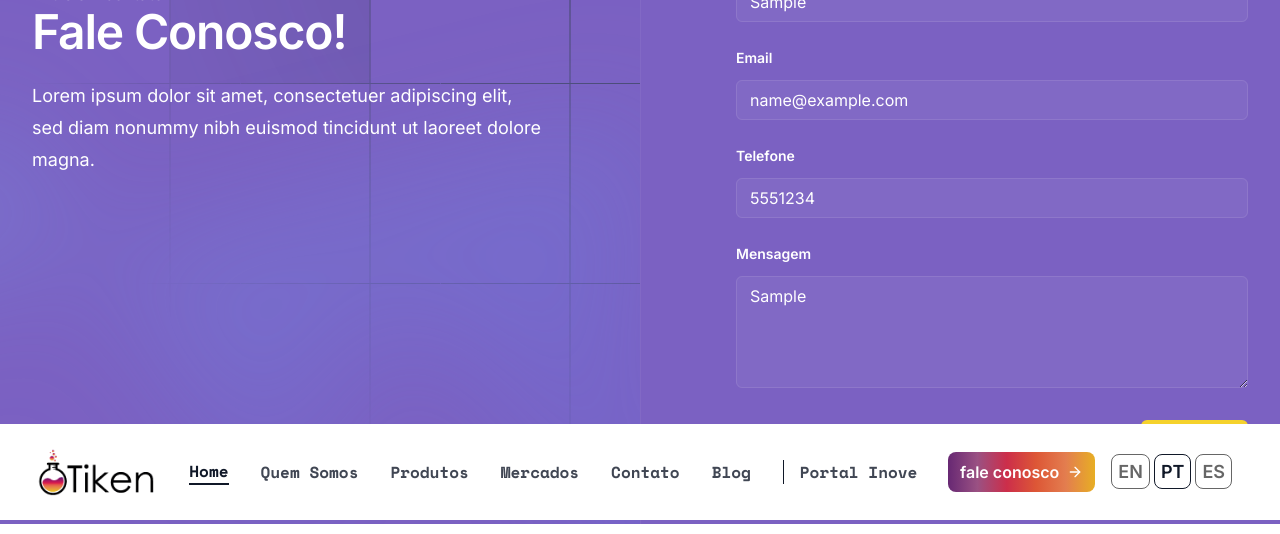
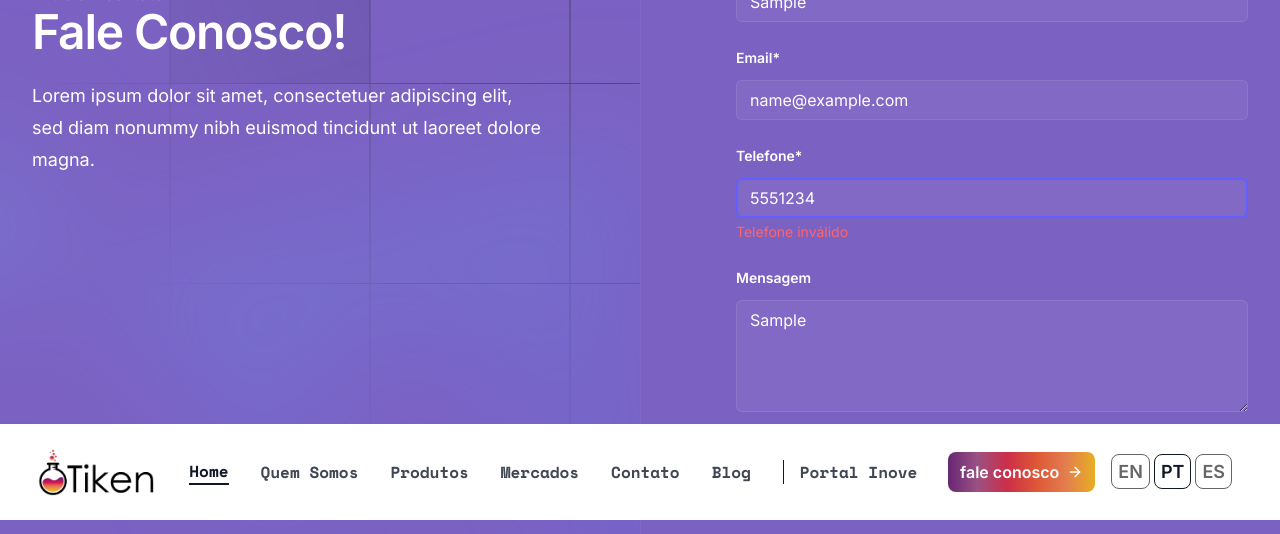
Before and after one commit to TrindadeBRA/trinitykit-next, a Next.js app: page / in a window 1280 px wide. Both pictures are taken after typing "Sample", "name@example.com", "5551234", "Sample" into the empty fields and a click on the button "Enviar". Shown: the part 3729-4263 px from the top of the page. Built offline with nearby package versions, Linux system fonts and the light colour scheme.

Commit message:
feat: talk with us form separate

```diff
--- /dev/null
+++ b/src/components/TalkToUs/form.tsx
@@ -0,0 +1,115 @@
+'use client'
+
+import { useForm } from 'react-hook-form'
+import { zodResolver } from '@hookform/resolvers/zod'
+import { z } from 'zod'
+import { ArrowRightIcon } from 'lucide-react'
+
+const talkToUsFormSchema = z.object({
+  name: z.string().min(3, 'Nome deve ter pelo menos 3 caracteres'),
+  email: z.string().email('Email inválido'),
+  phone: z.string().min(10, 'Telefone inválido'),
+  message: z.string().optional(),
+})
+
+type TalkToUsFormData = z.infer<typeof talkToUsFormSchema>
+
+export function TalkToUsForm() {
+  const {
+    register,
+    handleSubmit,
+    formState: { errors },
+  } = useForm<TalkToUsFormData>({
+    resolver: zodResolver(talkToUsFormSchema),
+  })
+
+  const onSubmit = async (data: TalkToUsFormData) => {
+    // Handle form submission here
+    console.log('Dados enviados!', data)
+  }
+
+  return (
+    <form onSubmit={handleSubmit(onSubmit)} className="px-6 pt-16 pb-16 lg:px-8">
+      <div className="mx-auto max-w-xl lg:mr-0 lg:max-w-lg">
+        <div className="grid grid-cols-1 gap-x-8 gap-y-6 sm:grid-cols-2">
+          <div className="sm:col-span-2">
+            <label htmlFor="name" className="block text-sm/6 font-semibold text-white">
+              Nome*
+            </label>
+            <div className="mt-2.5">
+              <input
+                {...register('name')}
+                type="text"
+                autoComplete="name"
+                className="block w-full rounded-md bg-white/5 px-3.5 py-2 text-base text-white outline-1 -outline-offset-1 outline-white/10 placeholder:text-gray-500 focus:outline-2 focus:-outline-offset-2 focus:outline-indigo-500"
+              />
+              {errors.name && (
+                <p className="mt-1 text-sm text-red-400">{errors.name.message}</p>
+              )}
+            </div>
+          </div>
+
+          <div className="sm:col-span-2">
+            <label htmlFor="email" className="block text-sm/6 font-semibold text-white">
+              Email*
+            </label>
+            <div className="mt-2.5">
+              <input
+                {...register('email')}
+                type="email"
+                autoComplete="email"
+                className="block w-full rounded-md bg-white/5 px-3.5 py-2 text-base text-white outline-1 -outline-offset-1 outline-white/10 placeholder:text-gray-500 focus:outline-2 focus:-outline-offset-2 focus:outline-indigo-500"
+              />
+              {errors.email && (
+                <p className="mt-1 text-sm text-red-400">{errors.email.message}</p>
+              )}
+            </div>
+          </div>
+
+          <div className="sm:col-span-2">
+            <label htmlFor="phone" className="block text-sm/6 font-semibold text-white">
+              Telefone*
+            </label>
+            <div className="mt-2.5">
+              <input
+                {...register('phone')}
+                type="tel"
+                autoComplete="tel"
+                className="block w-full rounded-md bg-white/5 px-3.5 py-2 text-base text-white outline-1 -outline-offset-1 outline-white/10 placeholder:text-gray-500 focus:outline-2 focus:-outline-offset-2 focus:outline-indigo-500"
+              />
+              {errors.phone && (
+                <p className="mt-1 text-sm text-red-400">{errors.phone.message}</p>
+              )}
+            </div>
+          </div>
+
+          <div className="sm:col-span-2">
+            <label htmlFor="message" className="block text-sm/6 font-semibold text-white">
+              Mensagem
+            </label>
+            <div className="mt-2.5">
+              <textarea
+                {...register('message')}
+                rows={4}
+                className="block w-full rounded-md bg-white/5 px-3.5 py-2 text-base text-white outline-1 -outline-offset-1 outline-white/10 placeholder:text-gray-500 focus:outline-2 focus:-outline-offset-2 focus:outline-indigo-500"
+              />
+              {errors.message && (
+                <p className="mt-1 text-sm text-red-400">{errors.message.message}</p>
+              )}
+            </div>
+          </div>
+        </div>
+
+        <div className="mt-8 flex justify-end">
+          <button
+            type="submit"
+            className="flex items-center gap-x-2 rounded-md bg-[#f5d22c] text-black px-4 py-2.5 font-bold font-space-mono text-sm hover:bg-[#f5d22c]/80 transition-all duration-300 cursor-pointer"
+          >
+            Enviar
+            <ArrowRightIcon className="size-4" />
+          </button>
+        </div>
+      </div>
+    </form>
+  )
+}
--- a/src/components/TalkToUs/index.tsx
+++ b/src/components/TalkToUs/index.tsx
@@ -1,20 +1,10 @@
 'use client'
 
-import { ArrowRightIcon } from 'lucide-react'
 import { useMobileCheck } from '@/src/hooks/useMobileCheck'
+import { TalkToUsForm } from './form'
 
 export default function TalkToUs() {
   const isMobile = useMobileCheck()
-
-  const handleSubmit = (e: React.FormEvent<HTMLFormElement>) => {
-    e.preventDefault()
-    console.log('Dados enviados!', {
-      name: (document.getElementById('name') as HTMLInputElement)?.value,
-      email: (document.getElementById('email') as HTMLInputElement)?.value,
-      phone: (document.getElementById('phone-number') as HTMLInputElement)?.value,
-      message: (document.getElementById('message') as HTMLTextAreaElement)?.value,
-    })
-  }
 
   return (
     <div className="relative isolate bg-[#7b61c2] overflow-x-hidden" id="contato">
@@ -74,82 +64,9 @@ export default function TalkToUs() {
             </p>
           </div>
         </div>
-        <form
-          action="#"
-          method="POST"
-          className="px-6 pt-16 pb-16 lg:px-8"
-          data-aos={isMobile ? "fade-in" : "fade-in"}
-        >
-          <div className="mx-auto max-w-xl lg:mr-0 lg:max-w-lg">
-            <div className="grid grid-cols-1 gap-x-8 gap-y-6 sm:grid-cols-2">
-              <div className="sm:col-span-2">
-                <label htmlFor="name" className="block text-sm/6 font-semibold text-white">
-                  Nome
-                </label>
-                <div className="mt-2.5">
-                  <input
-                    id="name"
-                    name="name"
-                    type="text"
-                    autoComplete="name"
-                    className="block w-full rounded-md bg-white/5 px-3.5 py-2 text-base text-white outline-1 -outline-offset-1 outline-white/10 placeholder:text-gray-500 focus:outline-2 focus:-outline-offset-2 focus:outline-indigo-500"
-                  />
-                </div>
-              </div>
-              <div className="sm:col-span-2">
-                <label htmlFor="email" className="block text-sm/6 font-semibold text-white">
-                  Email
-                </label>
-                <div className="mt-2.5">
-                  <input
-                    id="email"
-                    name="email"
-                    type="email"
-                    autoComplete="email"
-                    className="block w-full rounded-md bg-white/5 px-3.5 py-2 text-base text-white outline-1 -outline-offset-1 outline-white/10 placeholder:text-gray-500 focus:outline-2 focus:-outline-offset-2 focus:outline-indigo-500"
-                  />
-                </div>
-              </div>
-              <div className="sm:col-span-2">
-                <label htmlFor="phone-number" className="block text-sm/6 font-semibold text-white">
-                  Telefone
-                </label>
-                <div className="mt-2.5">
-                  <input
-                    id="phone-number"
-                    name="phone-number"
-                    type="tel"
-                    autoComplete="tel"
-                    className="block w-full rounded-md bg-white/5 px-3.5 py-2 text-base text-white outline-1 -outline-offset-1 outline-white/10 placeholder:text-gray-500 focus:outline-2 focus:-outline-offset-2 focus:outline-indigo-500"
-                  />
-                </div>
-              </div>
-              <div className="sm:col-span-2">
-                <label htmlFor="message" className="block text-sm/6 font-semibold text-white">
-                  Mensagem
-                </label>
-                <div className="mt-2.5">
-                  <textarea
-                    id="message"
-                    name="message"
-                    rows={4}
-                    className="block w-full rounded-md bg-white/5 px-3.5 py-2 text-base text-white outline-1 -outline-offset-1 outline-white/10 placeholder:text-gray-500 focus:outline-2 focus:-outline-offset-2 focus:outline-indigo-500"
-                    defaultValue={''}
-                  />
-                </div>
-              </div>
-            </div>
-            <div className="mt-8 flex justify-end">
-              <button
-                className="flex items-center gap-x-2 rounded-md bg-[#f5d22c] text-black px-4 py-2.5 font-bold font-space-mono text-sm hover:bg-[#f5d22c]/80 transition-all duration-300 cursor-pointer"
-                onClick={(e: any) => handleSubmit(e)}
-              >
-                Enviar
-                <ArrowRightIcon className="size-4" />
-              </button>
-            </div>
-          </div>
-        </form>
+        <div data-aos={isMobile ? "fade-in" : "fade-in"}>
+          <TalkToUsForm />
+        </div>
       </div>
     </div>
   )
```
